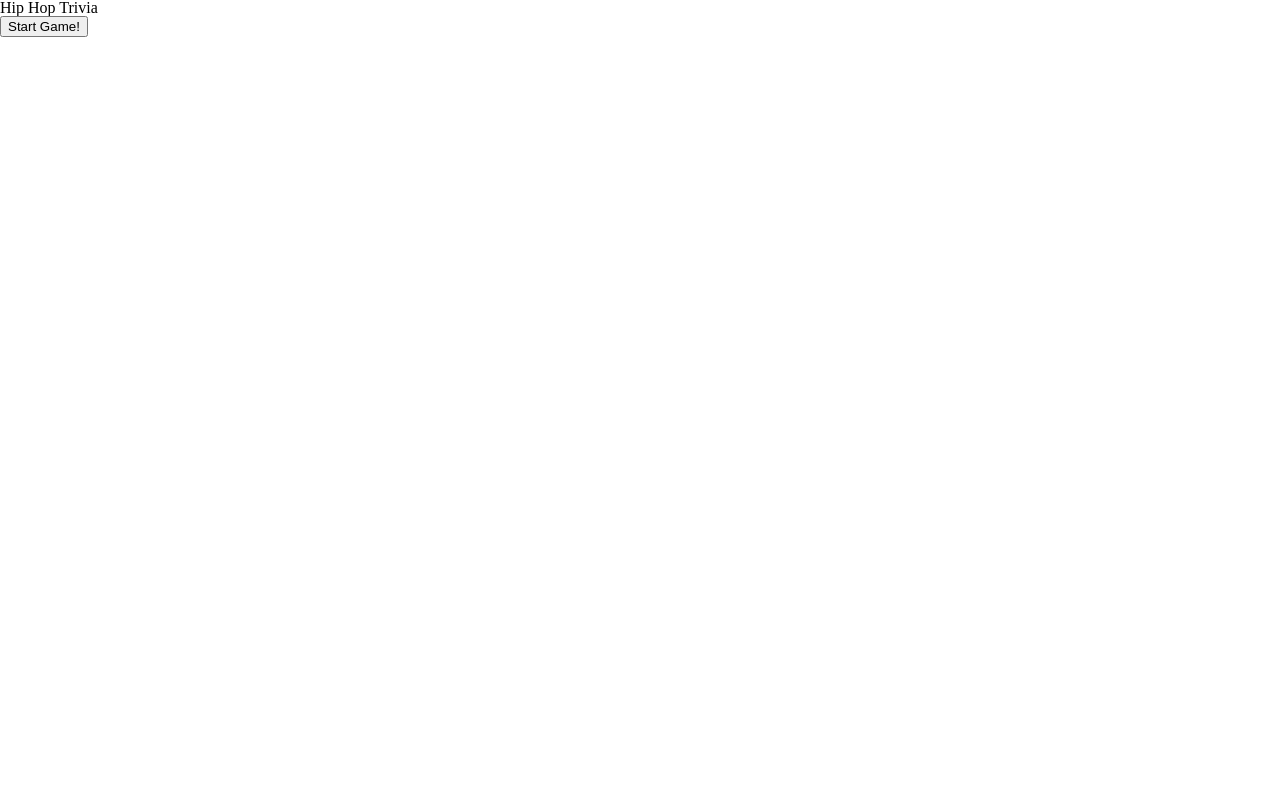
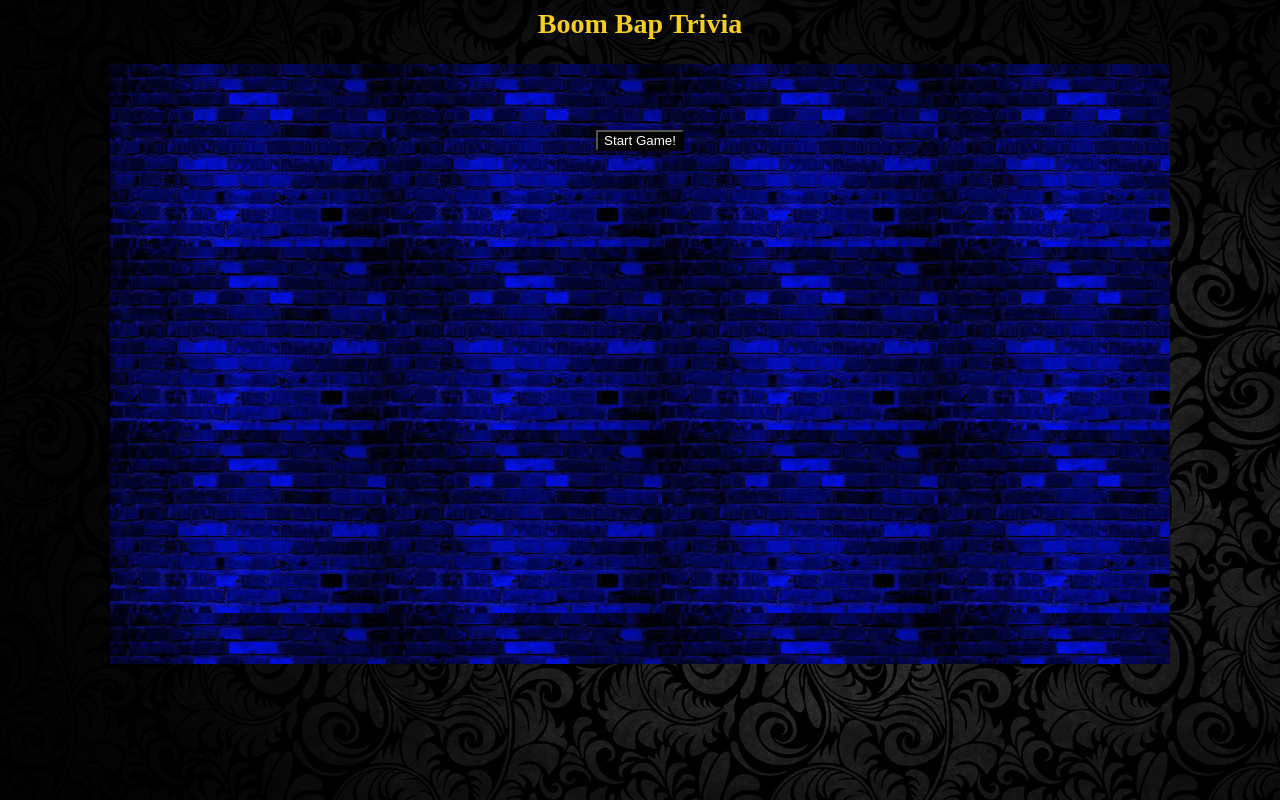
Before and after one commit to overpowerradio/trivia-game, a plain HTML site: page index.html in a window 1280 px wide. Drawn offline with nearby package versions, Linux system fonts and the light colour scheme.

```diff
--- a/assets/css/style.css
+++ b/assets/css/style.css
@@ -0,0 +1,50 @@
+body {
+	/*background-color: #009688;*/
+		background-image: url(../images/blackPaisley.jpg);
+		color: #ffffff;
+}
+
+
+form {
+	color: #ffffff;
+}
+
+h1 {
+	font-size: 28px;
+	color: #f7ce1b;
+	font-weight: bold;
+	text-align: center;
+	padding-top: 10px;
+	padding-bottom: 10px;
+
+/* Why won't  border properties work here. I tried
+	border-color: #009688;
+	border: 7px;
+
+...the border and its color isn't visible
+*/
+}
+
+
+#pageTimer {
+	font-size: 40px;
+}
+
+#gameBoard {
+	width: 75%;
+	margin: auto;
+	/*background-color: #00bcd4;*/
+	background-image: url(../images/blueBrickWall.jpg);
+	text-align: center;
+	border-top: 100px;
+	min-height: 500px;
+	padding: 50px;
+
+}
+
+button {
+	color: #ffffff;
+	background-color: #040402;
+	font-family: arial;
+
+}
--- a/index.html
+++ b/index.html
@@ -9,17 +9,20 @@
 
 </head>
 <body>
-	<header>
-		<h1>Hip Hop Trivia</h1>
-	</header>
 
-	<div id="pageTimer"></div>
+		<h1>Boom Bap Trivia</h1>
+	<br>
 
-	<div id="trivia"></div>
+	<div id="gameBoard">
 
+		<br>
+		<div id="buttonUp"><button id="start">Start Game!</button></div>
 
+		<div id="pageTimer"></div>
 
-	<div id="buttonUp"><button id="start">Start Game!</button></div>
+		<div id="trivia"></div>
+
+	</div>
 
 	<script
 	  src="https://code.jquery.com/jquery-3.2.1.min.js"
```
Also changed, not shown: assets/images/blackPaisley.jpg (added), assets/images/blueBrickWall.jpg (added), assets/images/darkBluePrint.jpg (added).
